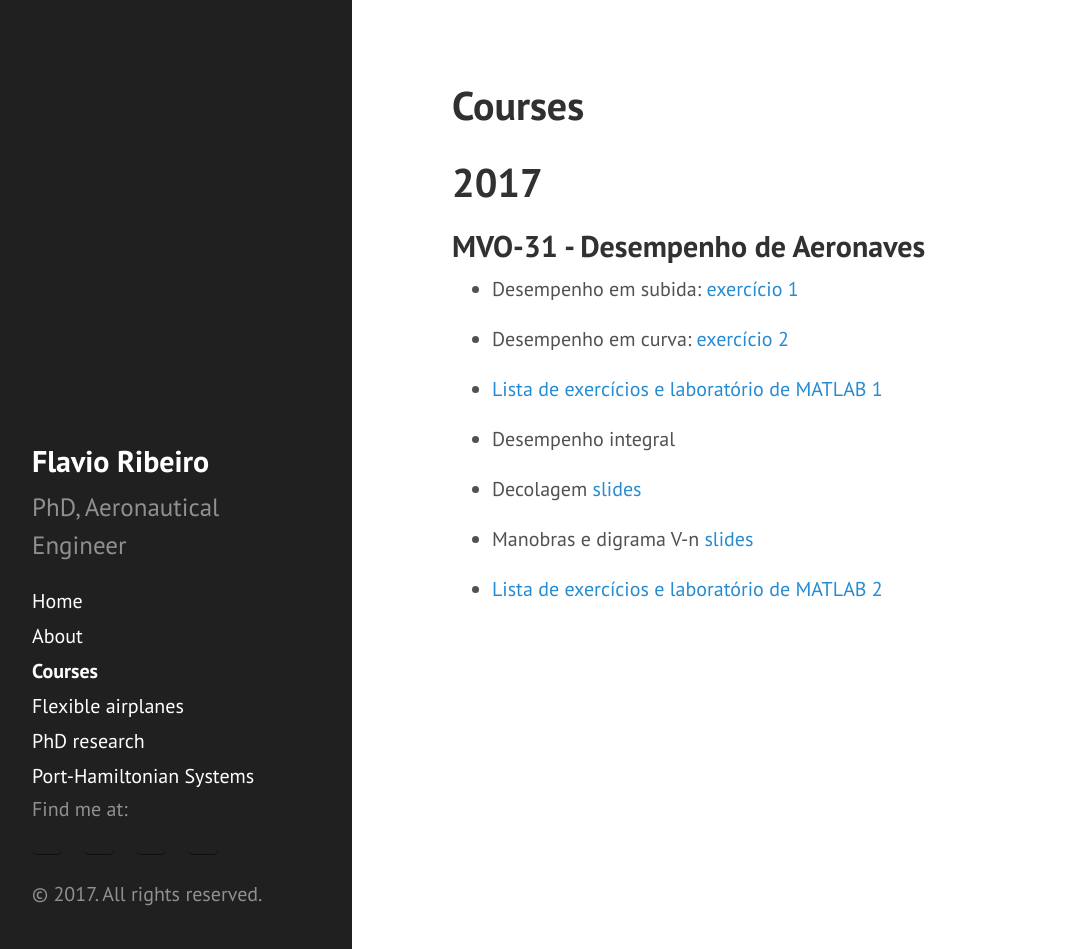
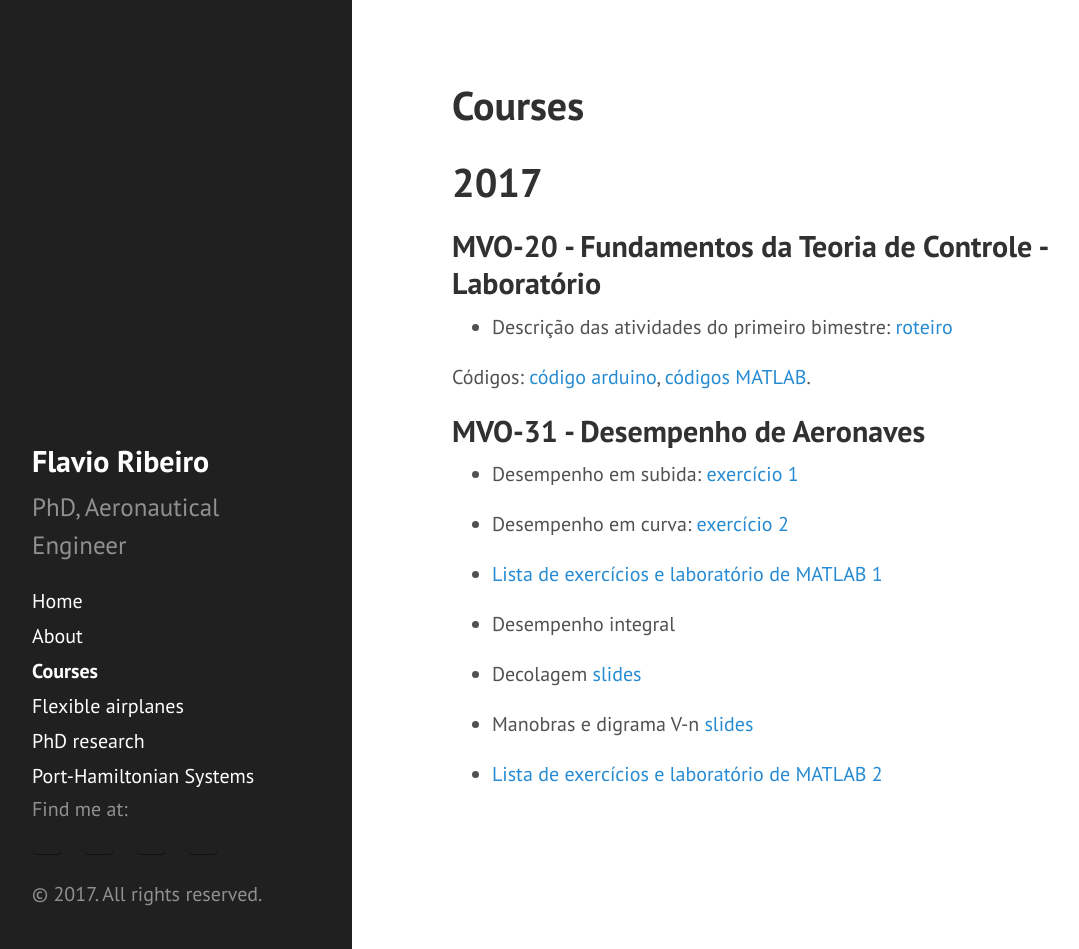
Before and after one commit to flavioluiz/flavioluiz.github.io, a Jekyll site: the page built from courses.md, in a window 1280 px wide and 949 px high. Shown: the whole window, without its empty margins (8-1087 px from the left). Built offline with Jekyll 4.4.1, drawn with Linux system fonts in a browser that asks for light colours.

Commit message:
incluido lab de mvo20

```diff
--- a/courses.md
+++ b/courses.md
@@ -4,6 +4,17 @@ title: Courses
 ---
 
 # 2017
+
+## MVO-20 - Fundamentos da Teoria de Controle - Laboratório
+
+* Descrição das atividades do primeiro bimestre:
+[roteiro](http://flavioluiz.github.io/cursos/MVO20/lab1.pdf)
+
+Códigos: [código arduino](http://flavioluiz.github.io/cursos/MVO20/codigoembarcado_lab1.ino),
+[códigos MATLAB](http://flavioluiz.github.io/cursos/MVO20/codigosMATLAB.zip).
+
+
+
 
 ## MVO-31 - Desempenho de Aeronaves
 
```
Also changed, not shown: 3 other files.
